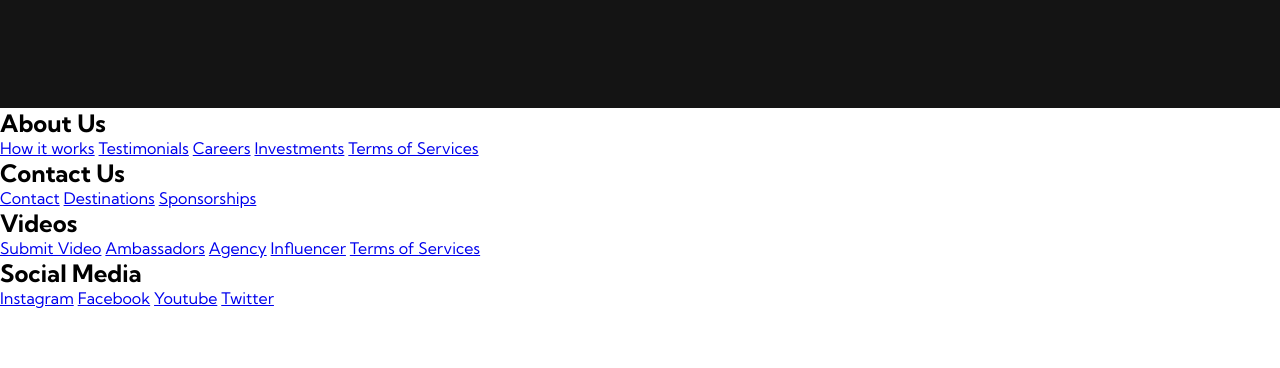
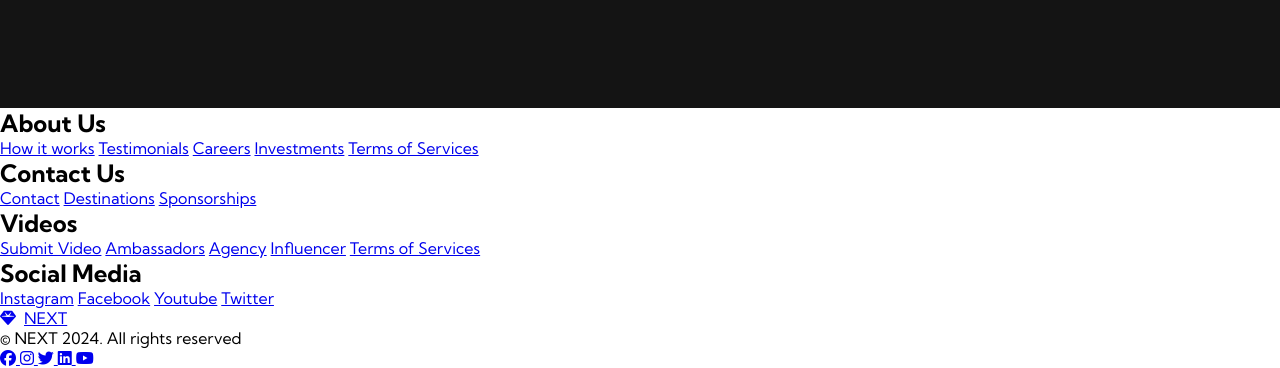
Before and after one commit to Pbjsd/NewNextWebsite, a plain HTML site: page index.html in a window 1280 px wide. Shown: the part 1492-1860 px from the top of the page. Before the commit the page ends 1800 px from the top, so only its background shows below. Drawn offline with Linux system fonts and the light colour scheme.

Commit message:
Added HTML for the Footer

```diff
--- a/index.html
+++ b/index.html
@@ -107,6 +107,36 @@
                 </div>
             </div>
         </div>
+        <div class="social__media">
+            <div class="social__media--wrap">
+                <div class="footer__logo">
+                    <a href="/" id="footer__logo"><i class="fas fa-gem"></i>NEXT</a>
+                </div>
+                <p class="website__right">© NEXT 2024. All rights reserved</p>
+                <div class="social__icons">
+                    <a href="/" class="social__icon--links"
+                    target="_blank">
+                      <i class="fab fa-facebook"></i>
+                    </a>
+                    <a href="/" class="social__icon--links"
+                    target="_blank">
+                      <i class="fab fa-instagram"></i>
+                    </a>
+                    <a href="/" class="social__icon--links"
+                    target="_blank">
+                      <i class="fab fa-twitter"></i>
+                    </a>
+                    <a href="/" class="social__icon--links"
+                    target="_blank">
+                      <i class="fab fa-linkedin"></i>
+                    </a>
+                    <a href="/" class="social__icon--links"
+                    target="_blank">
+                      <i class="fab fa-youtube"></i>
+                    </a>
+                </div>
+            </div>
+        </div>
       </div>
 
    <script src="app.js"></script>
```
